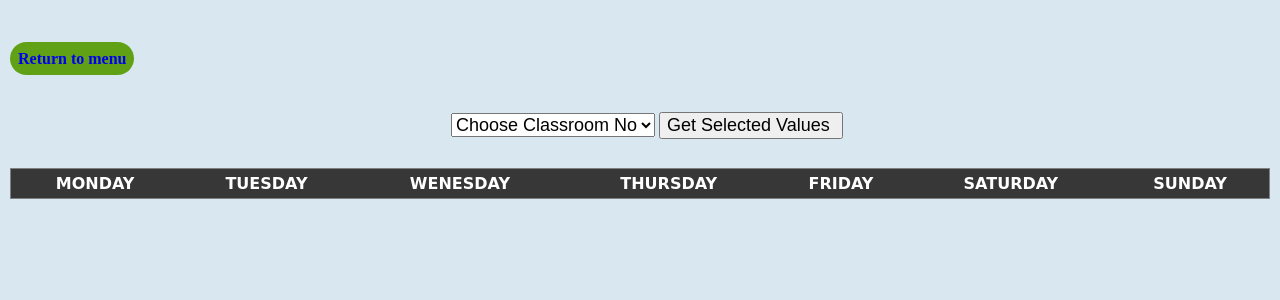
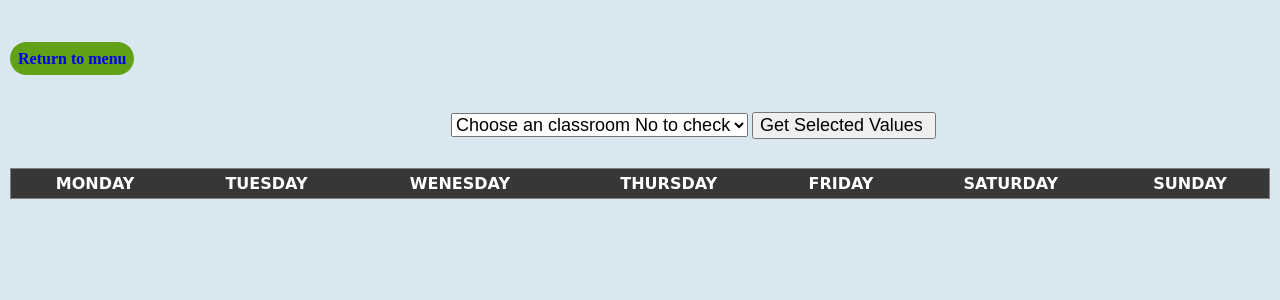
Before and after one commit to chuantianlin/CSC350_E, a PHP site: page /table.php in a window 1280 px wide. Shown: the top 300 px of the page. Run offline with PHP 8.4, Linux system fonts and the light colour scheme; data that the repository does not hold is empty.

Commit message:
Update table.php

```diff
--- a/table.php
+++ b/table.php
@@ -26,9 +26,9 @@ $DATE=array("MON","TUE","WED","THUR","FRI","SAT","SUN");
       <a id="return" href="getCsv.php"><strong>Return to menu</strong></a>
       ';
 
-    echo' <form action="" method="post">';
-    echo'<select name=index>';
-    echo'<p><option>Choose Classroom No</option></div>';
+     echo'<form action="" method="post">';
+    echo'<select name=index required>';
+    echo"<p><option value=''>Choose an classroom No to check</option>";
            for($ROOM_INDEX=0;$i<$Number_of_rooms;$i++)
              {
 
```
